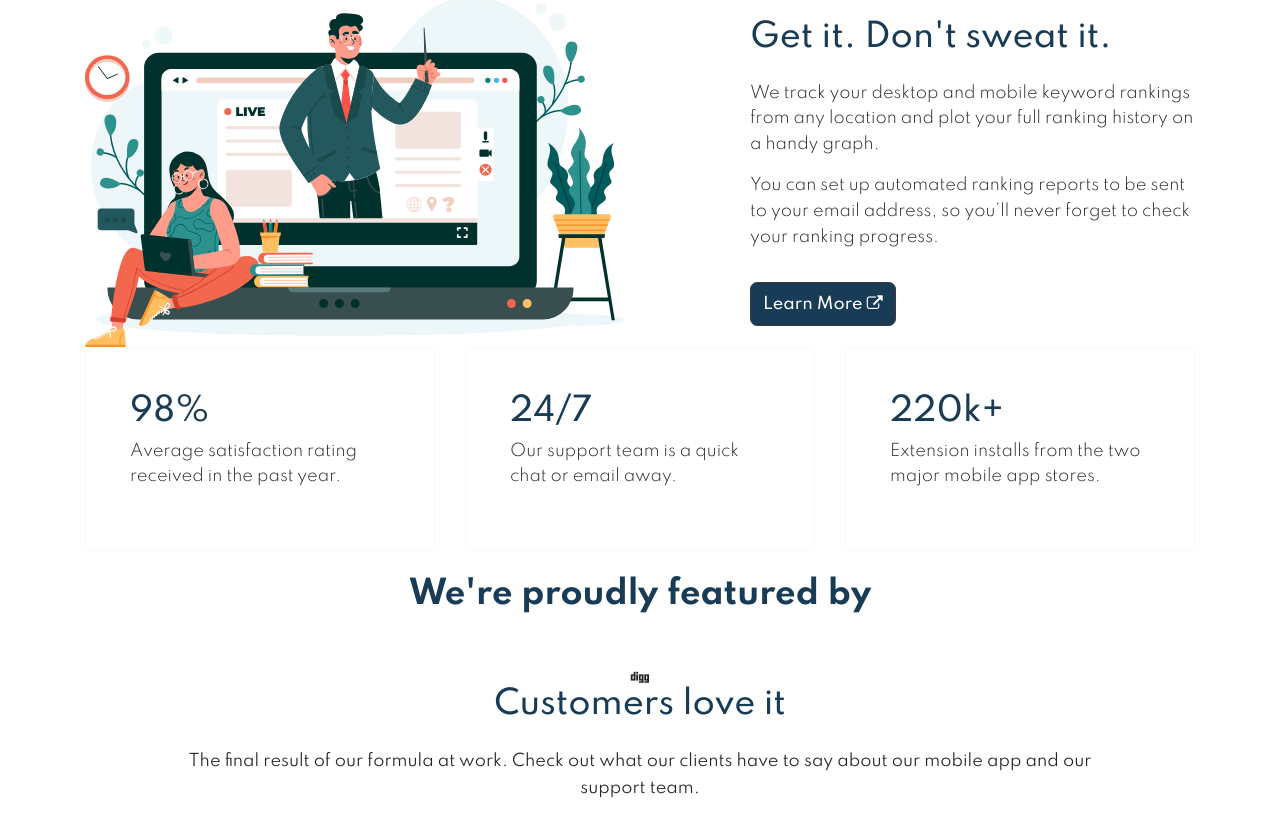
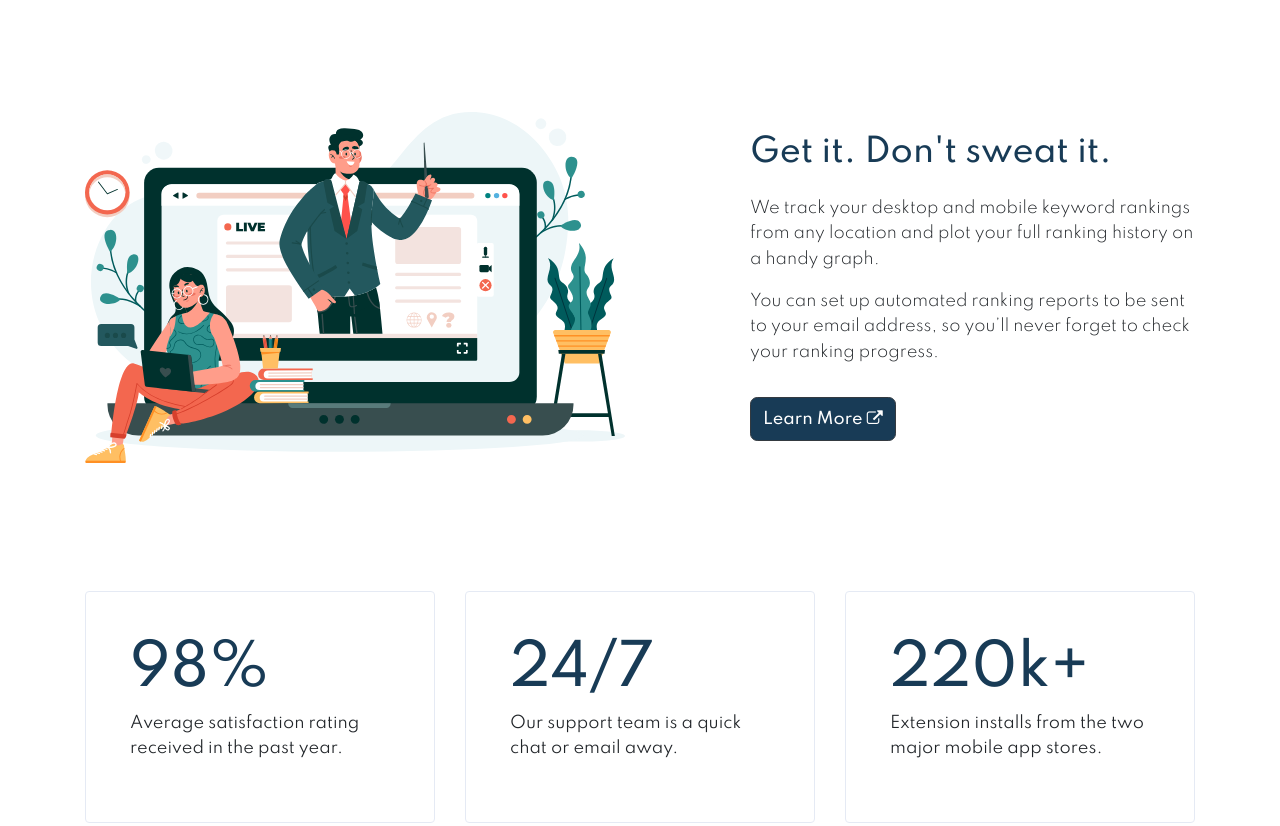
Before and after one commit to abhishekrawat22/Landing-folio, a plain HTML site: page index.html in a window 1280 px wide. Shown: the part 2279-3105 px from the top of the page. Drawn offline with nearby package versions, Linux system fonts and the light colour scheme.

Commit message:
Added CSS

```diff
--- a/index.html
+++ b/index.html
@@ -134,7 +134,7 @@
 						<p class="about-head-tag">Self-Service Analytics or ad hoc reporting gives users the ability to develop rapid reports, empowering users to analyze their data.</p>
 					</div>
 				</div>
-				<div class="row row-grid align-items-center">
+				<div class="row row-grid align-items-center about-swipe-card">
 					<div class="col-12 col-lg-5">
 						<h2 class="mb-4 head-color about-subhead">A thoughtful way to pay</h2>
 						<p>Simpler App remembers your important details, so you can fill carts, not forms. And everything is encrypted so you can speed safely through checkout.</p>
@@ -145,7 +145,7 @@
 						<img src="./resources/images/scene-3.svg" alt="">
 					</div>
 				</div>
-				<div class="row row-grid align-items-center">
+				<div class="row row-grid align-items-center about-swipe-card">
 					<div class="col-12 col-lg-5 order-lg-2">
 						<h2 class="mb-4 head-color about-subhead">Get it. Don't sweat it.</h2>
 						<p>We track your desktop and mobile keyword rankings from any location and plot your full ranking history on a handy graph.</p>
@@ -153,42 +153,42 @@
 						<a href="#" class="btn btn-dark mt-3">Learn More <i class="fa fa-external-link"></i></a>
 					</div>
 					<div class="col-12 col-lg-6 mr-lg-auto">
-						<img src="./resources/images/scene-2.svg" alt="" class="w-00">
+						<img src="./resources/images/scene-2.svg" alt="">
 					</div>
 				</div>
-				<div class="row">
+				<div class="row stats">
 					<div class="col-12 col-md-4 mb-4">
-						<div class="card border-light p-4">
+						<div class="card p-4">
 							<div class="card-body">
 								<h2 class="mb-2 head-color">98%</h2>
-								<p>Average satisfaction rating received in the past year.</p>
+								<p class="font-weight-normal">Average satisfaction rating received in the past year.</p>
 							</div>
 						</div>
 					</div>
 					<div class="col-12 col-md-4 mb-4">
-						<div class="card border-light p-4">
+						<div class="card p-4">
 							<div class="card-body">
 								<h2 class="mb-2 head-color">24/7</h2>
-								<p>Our support team is a quick chat or email away.</p>
+								<p class="font-weight-normal">Our support team is a quick chat or email away.</p>
 							</div>
 						</div>
 					</div>
 					<div class="col-12 col-md-4 mb-4">
-						<div class="card border-light p-4">
+						<div class="card p-4">
 							<div class="card-body">
 								<h2 class="mb-2 head-color">220k+</h2>
-								<p>Extension installs from the two major mobile app stores.</p>
+								<p class="font-weight-normal" >Extension installs from the two major mobile app stores.</p>
 							</div>
 						</div>
 					</div>
 				</div>
 			</div>
 		</section>
-		<section>
+		<section class="featured-by">
 			<div class="container">
 				<div class="row justify-content-center text-center mb-5">
 					<div class="col">
-						<h2 class="font-weight-bold head-color">We're proudly featured by</h2>
+						<h2 class="head-color">We're proudly featured by</h2>
 					</div>
 				</div>
 				<div class="row justify-content-center text-center">
@@ -207,8 +207,8 @@
 			<div class="container">
 				<div class="row justify-content-center">
 					<div class="col-12 col-md-10 mb-5 mb-lg-6 text-center">
-						<h2 class="mb-4 head-color">Customers love it</h2>
-						<p>The final result of our formula at work. Check out what our clients have to say about our mobile app and our support team.</p>
+						<h2 class="mb-4 head-color about-head">Customers love it</h2>
+						<p class="about-head-tag">The final result of our formula at work. Check out what our clients have to say about our mobile app and our support team.</p>
 					</div>
 				</div>
 				<div class="row mt-lg-6">
--- a/resources/sass/styles.scss
+++ b/resources/sass/styles.scss
@@ -195,16 +195,8 @@ body {
     }
 }
 
-.about-swipe {
-    padding-top: 4rem;
 .about-head {
     font-size: clamp(1.375rem, 5vw, 2.5rem);
-    }
-
-    p {
-        font-size: 1rem;
-        font-weight: 300;
-        line-height: 1.6;
 }
 
 .about-head-tag {
@@ -212,6 +204,16 @@ body {
     font-weight: 400;
 }
 
+.about-swipe {
+    padding-top: 4rem;
+    p {
+        font-size: 1rem;
+        font-weight: 300;
+        line-height: 1.6;
+    }
+
+    .about-swipe-card {
+        padding-bottom: 8rem;
         .btn {
             background-color: $primary-color;
             border-radius: 0.45rem;
@@ -227,3 +229,27 @@ body {
             }
         }
     }
+
+    .stats {
+        padding-bottom: 8rem;
+        .card {
+            border: .0625rem solid #e5eaf4;
+            h2 {
+                color: $primary-color;
+                font-size: clamp(1.875rem, 5vw, 3.5rem);
+                font-weight: 500;
+            }
+        }
+    }
+}
+
+.featured-by {
+    padding-bottom: 8rem;
+    h2 {
+        font-size: 1rem;
+    }
+
+    .fa {
+        font-size: clamp(1.875rem, 5vw, 4.5rem);
+    }
+}
```
Also changed, not shown: resources/sass/styles.css, 1 other file. Lines whose indentation alone changed are shown as unchanged.
